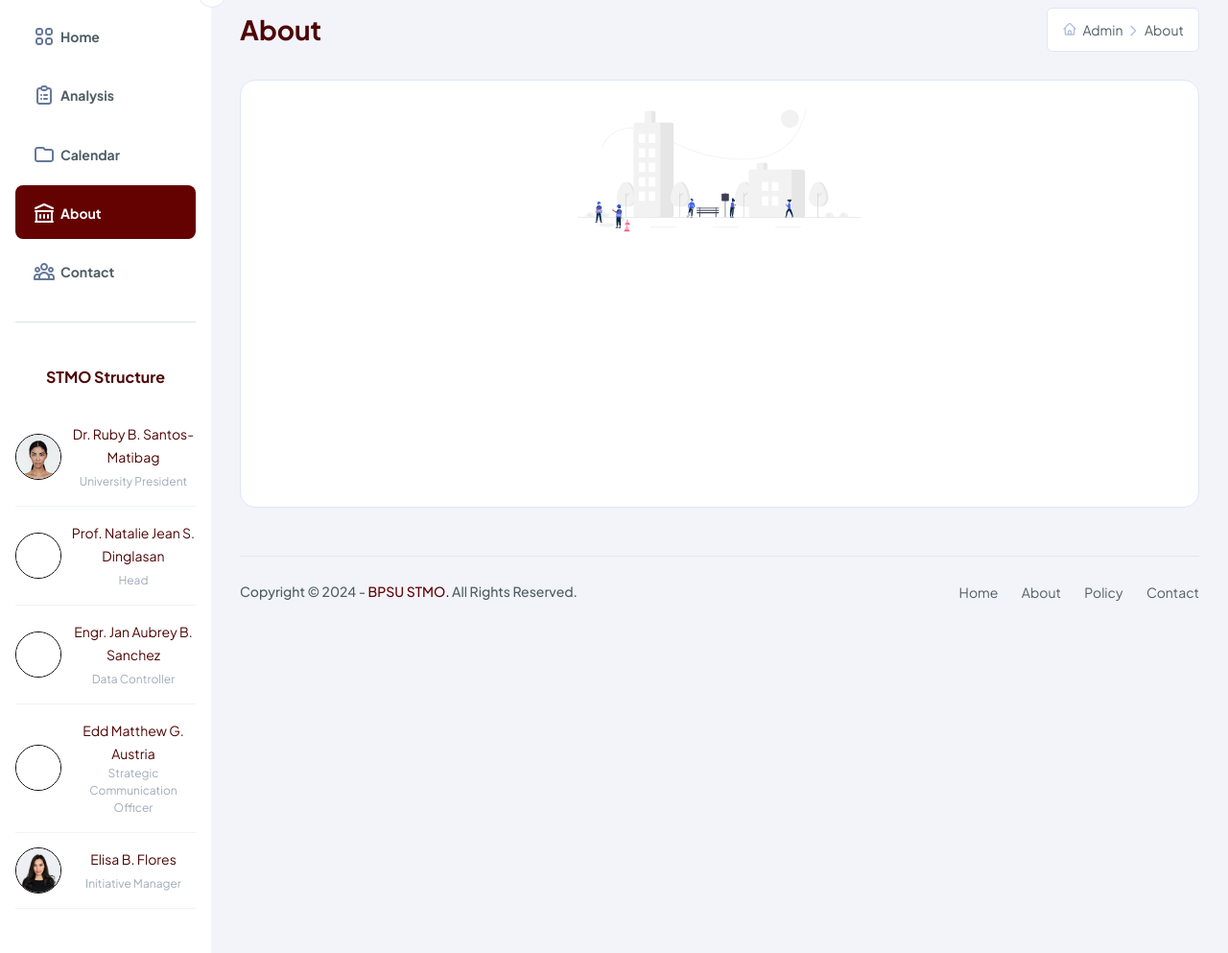
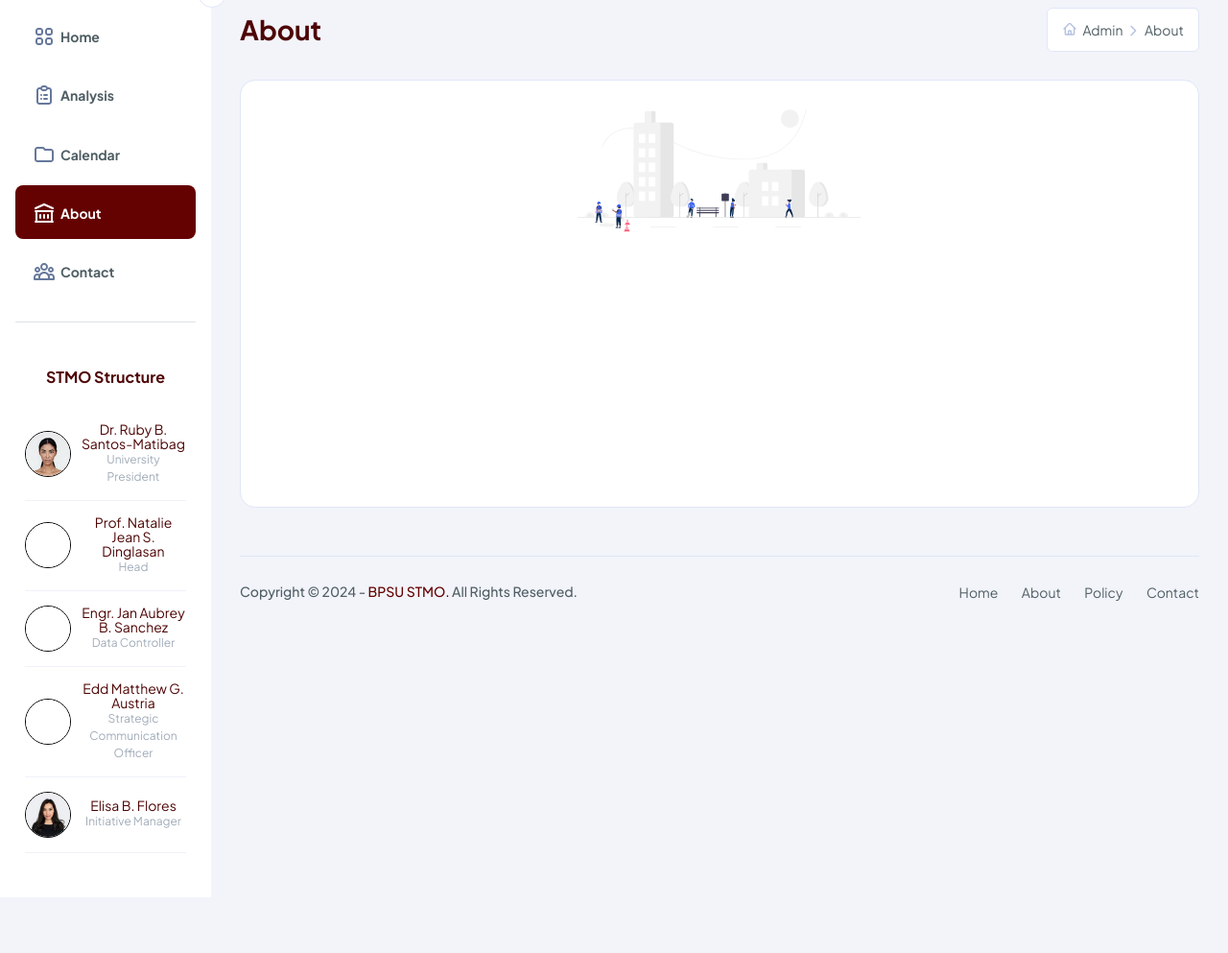
Before and after one commit to stmoadmin/stmo-dashboard, a plain HTML site: page about.html in a window 1280 px wide. Shown: the part 120-1113 px from the top of the page at 96% size. After the commit the page ends 1055 px from the top, so only its background shows below. Drawn offline with Linux system fonts and the light colour scheme.

Commit message:
update files

```diff
--- a/about.html
+++ b/about.html
@@ -127,36 +127,37 @@
           </ul>
         </nav>
         <div class="border-bottom mb-20 mt-20"></div>
-        <div class="box-profile-completed text-center mb-30"><br>
+        <div class="box-profile-completed text-center mb-30" style="margin-left: 10px;
+        margin-right: 10px;"><br>
           <h6 class="mb-10">STMO Structure</h6><br>
           <div>
             <div class="card-style-3">
               <div class="card-image"><img src="assets/imgs/page/dashboard/avata3.png" alt="BPSU STMO" style="border: 1px solid black; "></div>
-              <div class="card-title" style="width: 100%!important;">
+              <div class="card-title" style="width: 100%!important;line-height: 15px;">
                 <h7>Dr. Ruby B. Santos-Matibag</h7><br><span class="job-position">University President</span>
               </div>
             </div>
             <div class="card-style-3">
               <div class="card-image"><img src="assets/imgs/page/dashboard/avata5.png" alt="BPSU STMO" style="border: 1px solid black; "></div>
-              <div class="card-title" style="width: 100%!important;">
+              <div class="card-title" style="width: 100%!important;line-height: 15px;">
                 <h7>Prof. Natalie Jean S. Dinglasan</h7><br><span class="job-position">Head</span>
               </div>
             </div>
             <div class="card-style-3">
               <div class="card-image"><img src="assets/imgs/page/dashboard/avata5.png" alt="BPSU STMO" style="border: 1px solid black; "></div>
-              <div class="card-title" style="width: 100%!important;">
+              <div class="card-title" style="width: 100%!important;line-height: 15px;">
                 <h7>Engr. Jan Aubrey B. Sanchez</h7><br><span class="job-position">Data Controller</span>
               </div>
             </div>
             <div class="card-style-3">
               <div class="card-image"><img src="assets/imgs/page/dashboard/avata5.png" alt="BPSU STMO" style="border: 1px solid black; "></div>
-              <div class="card-title" style="width: 100%!important;">
+              <div class="card-title" style="width: 100%!important;line-height: 15px;">
                 <h7>Edd Matthew G. Austria</h7><br><span class="job-position">Strategic Communication Officer</span>
               </div>
             </div>
             <div class="card-style-3">
               <div class="card-image"><img src="assets/imgs/page/dashboard/avata4.png" alt="BPSU STMO" style="border: 1px solid black; "></div>
-              <div class="card-title" style="width: 100%!important;">
+              <div class="card-title" style="width: 100%!important;line-height: 15px;">
                 <h7>Elisa B. Flores</h7><br><span class="job-position">Initiative Manager</span>
               </div>
             </div>
```
Also changed, not shown: analysis.html (+7 -6 lines), calendar.html (+7 -6 lines), contact.html (+7 -6 lines), index.html (+7 -6 lines), login.html (+7 -6 lines).
